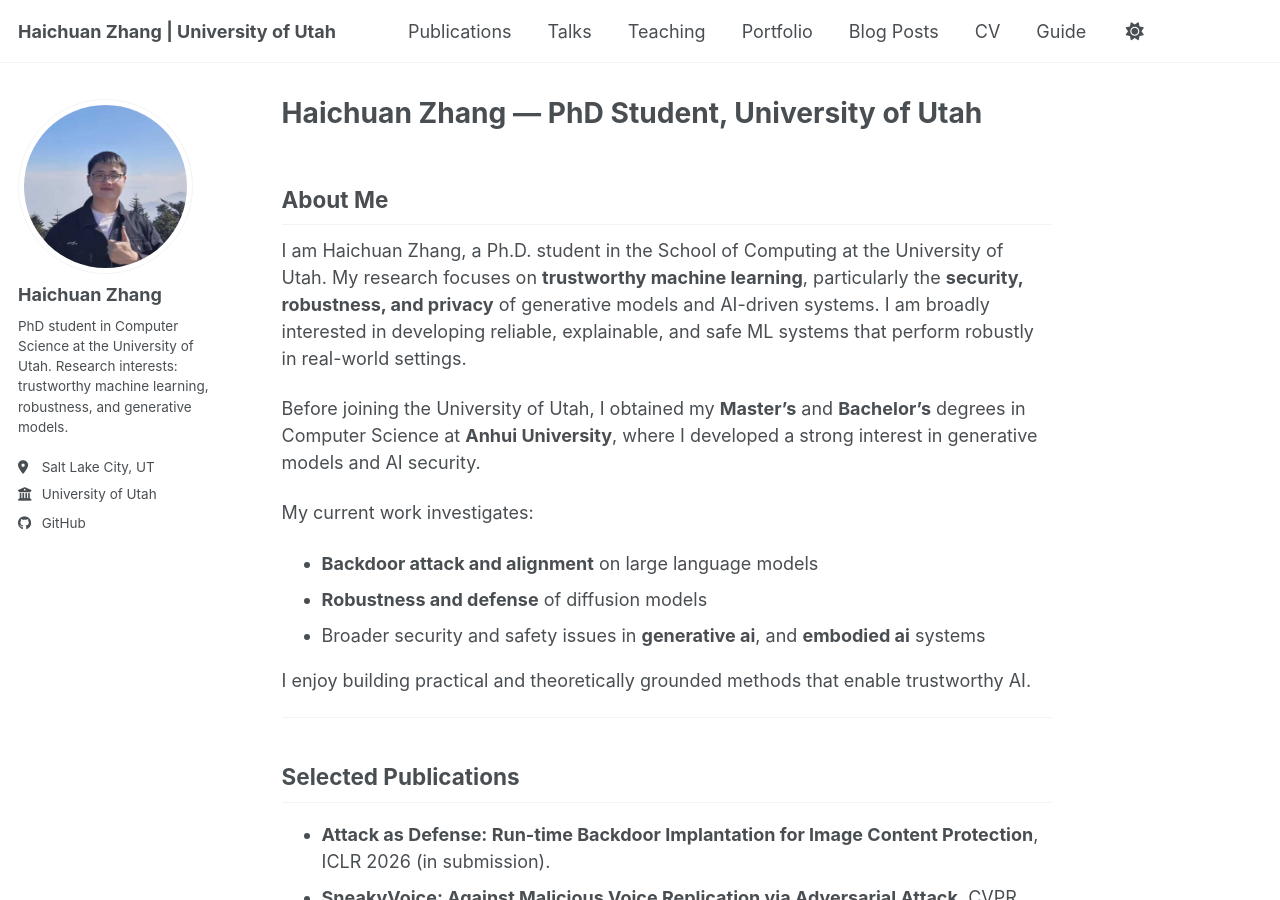
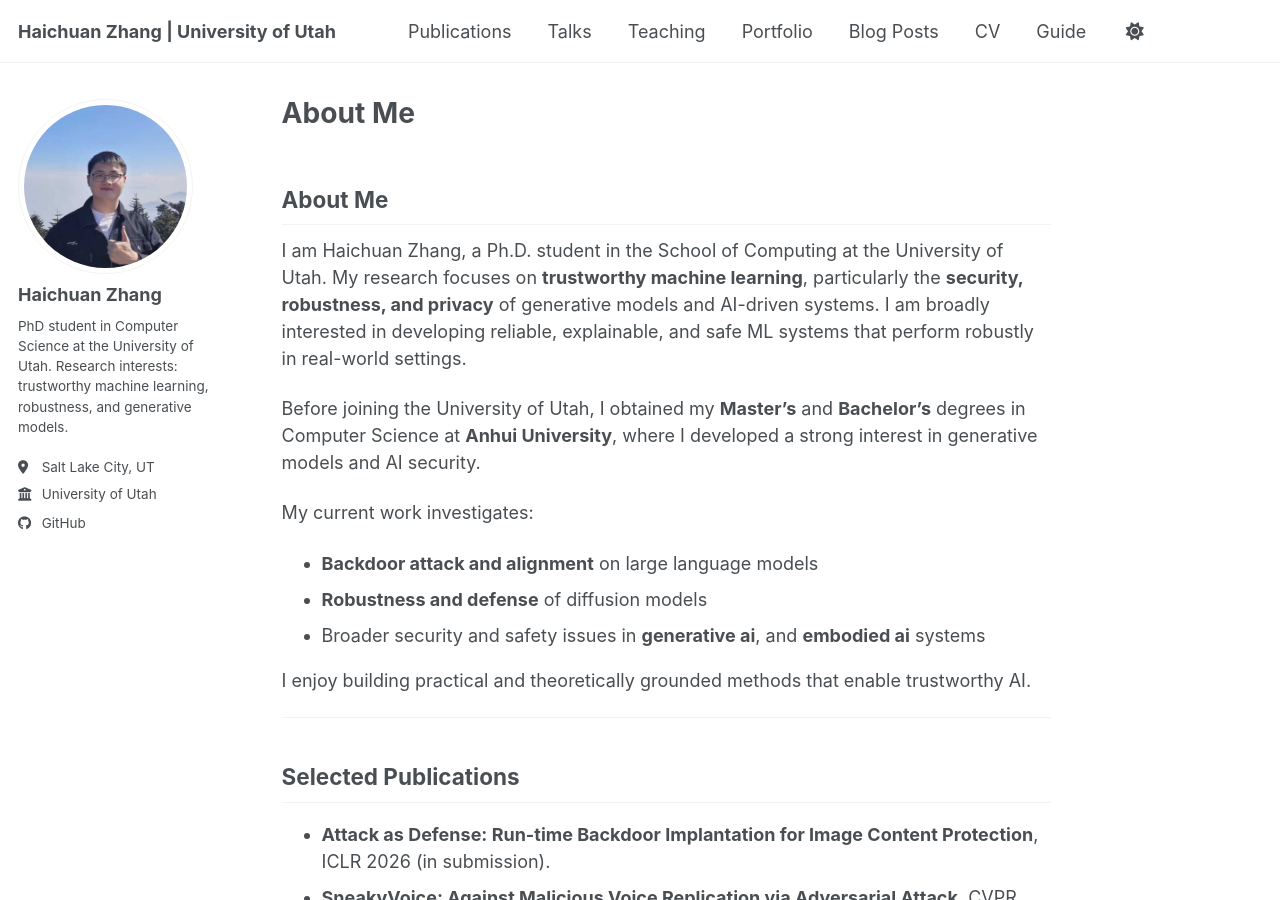
Before and after one commit to LeopoldZhang1610/LeopoldZhang1610.github.io, a Jekyll site: the page built from _pages/about.md, in a window 1280 px wide and 900 px high. Built offline with Jekyll 4.4.1, drawn with Linux system fonts in a browser that asks for light colours; a script bundle is joined from its source files by our own code; library files that are not in the unit come from our copies; our own code applies the rules of GitHub Pages for plain Markdown files.

Commit message:
Remove title from about page

```diff
--- a/_pages/about.md
+++ b/_pages/about.md
@@ -1,6 +1,5 @@
 ---
 permalink: /
-title: "Haichuan Zhang — PhD Student, University of Utah"
 author_profile: true
 redirect_from:
   - /about/
```
